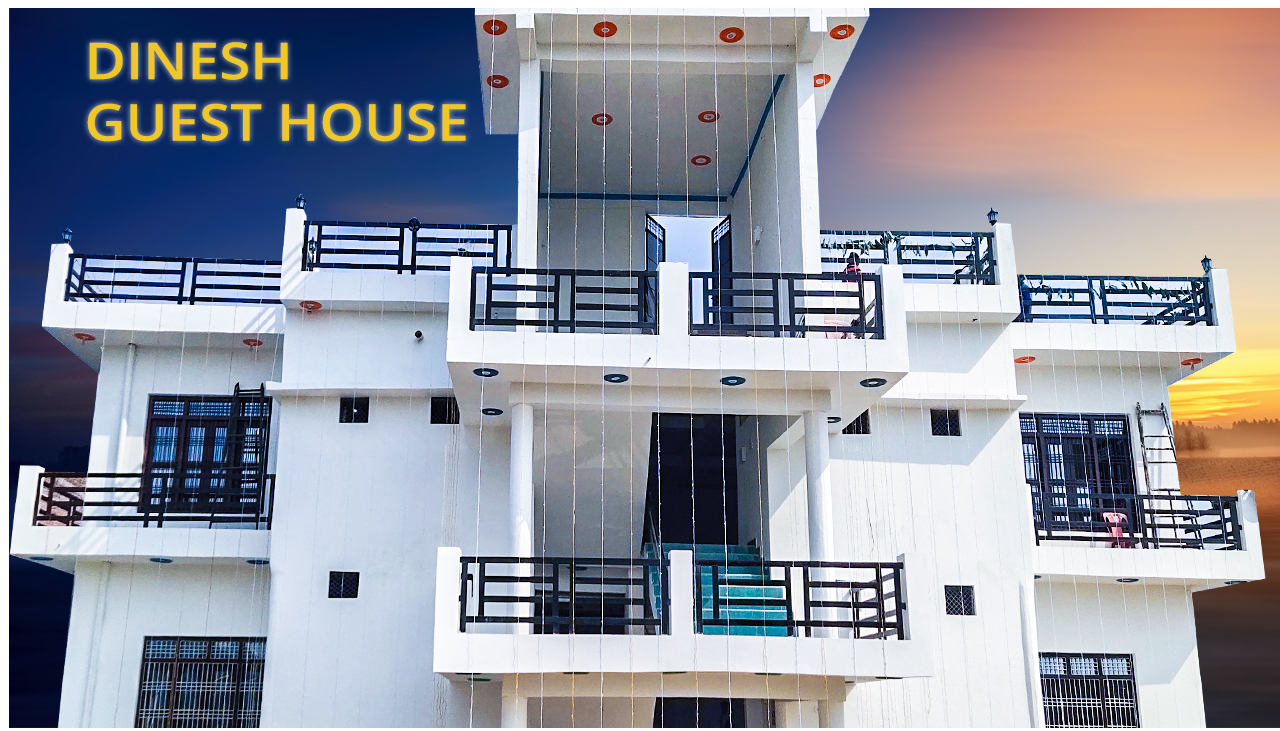
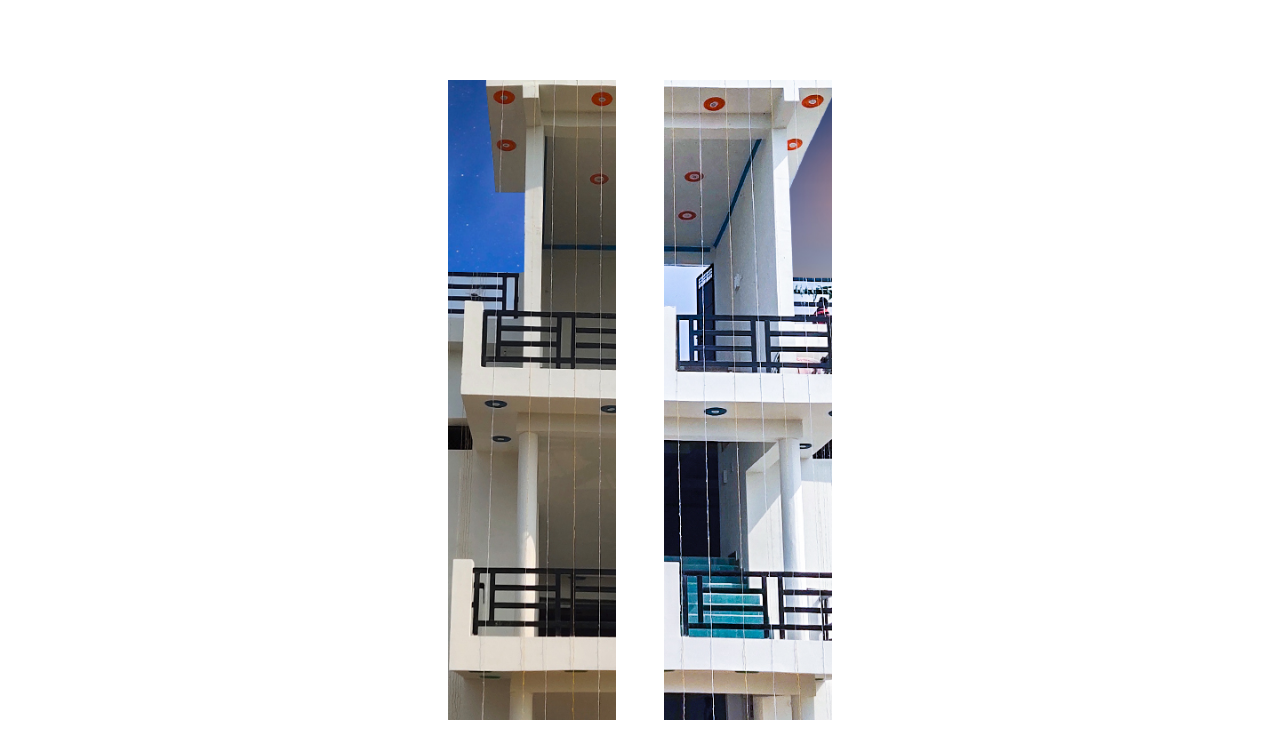
Before and after one commit to shailesh5050/before-after-image-changer, a plain HTML site: page index.html in a window 1280 px wide. Shown: the top 731 px of the page. Drawn offline with Linux system fonts and the light colour scheme.

Commit message:
Style is added

```diff
--- a/index.html
+++ b/index.html
@@ -10,10 +10,13 @@
 <body>
     <div class="container">
         <div class="after-img-container">
-            <img src="images/after.jpg" alt="" srcset="">
+            <img src="images/after.jpg" alt="" srcset="" class="after">
         </div>
         <div class="before-img-container">
-            <img src="images/before.jpg" alt="" srcset="">
+            <img src="images/before.jpg" alt="" srcset="" class="before">
+        </div>
+        <div class="slider">
+
         </div>
     </div>
 
--- a/style.css
+++ b/style.css
@@ -0,0 +1,44 @@
+*{
+    margin: 0;
+    padding: 0;
+    box-sizing: border-box;
+}
+body{
+    display: flex;
+    justify-content: center;
+    align-items: center;
+    min-height: 100vh;
+
+}
+.container{
+    width: 30vw;
+    height: 80vh;
+    position: relative;
+}
+img{
+    width: 30vw;
+    height: 80vh;
+    object-fit: cover;
+}
+.after-img-container,
+.before-img-container{
+    position: absolute;
+    width: 30vw;
+    height: 80vh;
+
+}
+.before-img-container{
+    width: 15vw;
+    overflow: hidden;
+
+}
+.slider{
+    width: 3rem;
+    top: 0;
+    left: 50%;
+    background: #fff;
+    position: absolute;
+    z-index: 10;
+    height: 100%;
+    transform: translate(-50%,0%);
+}
```
